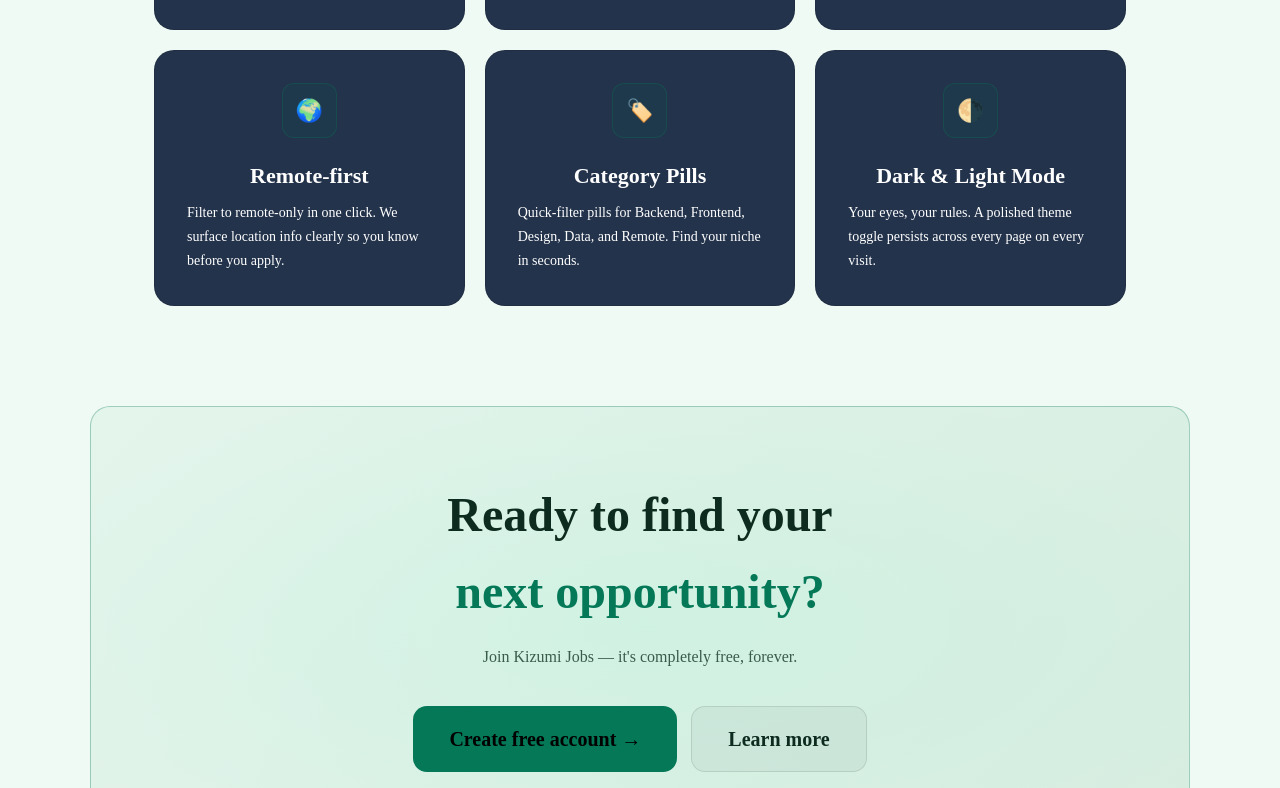
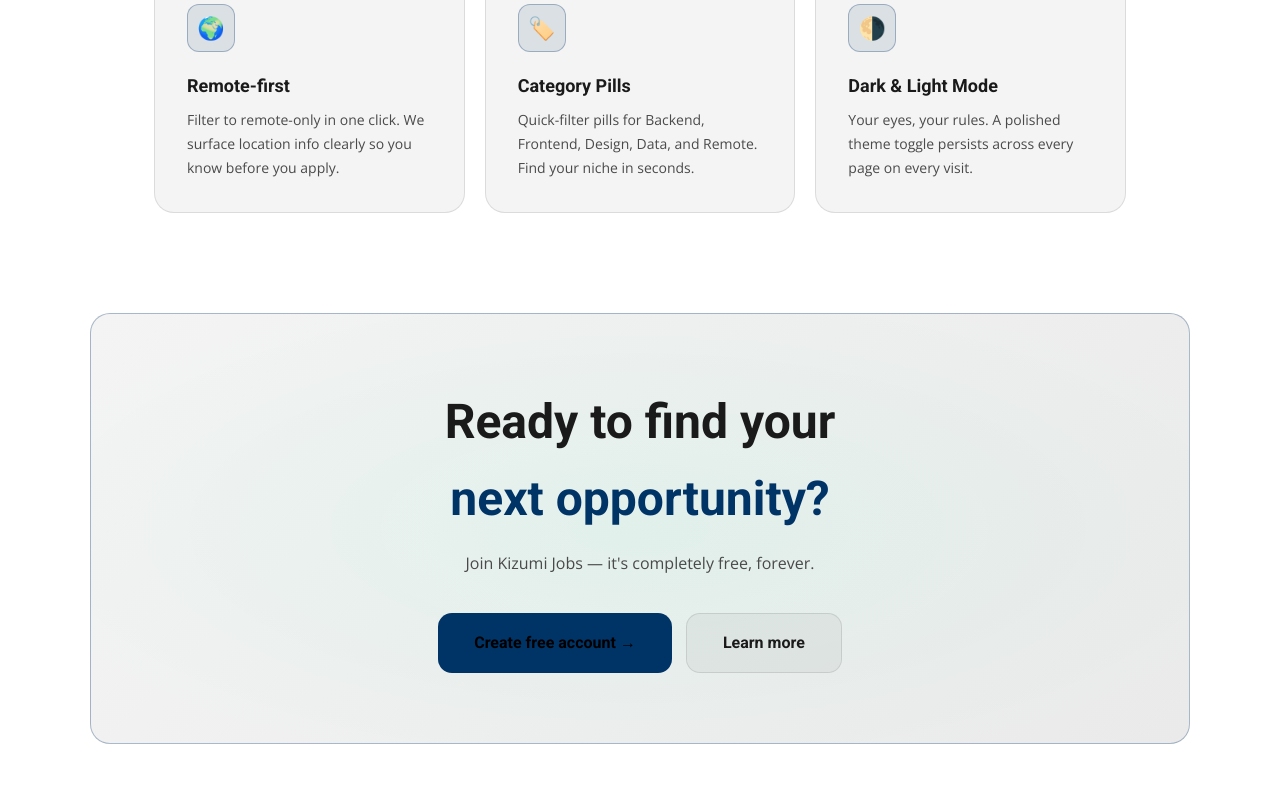
Before and after one commit to M-D-AFTAB/kizumi-jobs, a website: page index.html in a window 1280 px wide. Shown: the part 1531-2319 px from the top of the page. Drawn offline with nearby package versions, Linux system fonts and the light colour scheme; no server answers.

Commit message:
css changes

```diff
--- a/style.css
+++ b/style.css
@@ -1,68 +1,66 @@
-@import url('https://fonts.googleapis.com/css2?family=Syne:wght@400;600;700;800&family=DM+Sans:wght@300;400;500;600&display=swap');
+@import url('https://fonts.googleapis.com/css2?family=Roboto:wght@300;400;500;700&family=Open+Sans:wght@300;400;600;700&display=swap');
 
 /* ═══════════════════════════════════════
    DESIGN TOKENS
 ═══════════════════════════════════════ */
 :root {
-  --bg:           #ffffff;
-  --bg-2:         #808080;
-  --bg-3:         #142d1f;
-  --surface:      rgba(189, 167, 167, 0.04);
-  --surface-2:    rgba(255,255,255,0.07);
-  --border:       rgba(255,255,255,0.08);
-  --border-2:     rgba(72, 255, 0, 0.2);
+  --bg: #ffffff;
+  --bg-2: #f4f4f4;
+  --bg-3: #eaeaea;
+  --surface: rgba(0,0,0,0.04);
+  --surface-2: rgba(0,0,0,0.07);
+  --border: rgba(0,0,0,0.1);
+  --border-2: rgba(0,51,102,0.3);
 
-  --accent:       #14ade4;
-  --accent-dim:   #00cc88;
-  --accent-glow:  rgba(0,255,170,0.15);
-  --lime:         #17a6a1;
-  --lime-dim:     #17dea9;
+  --accent: #003366;
+  --accent-dim: #002244;
+  --accent-glow: rgba(0,51,102,0.1);
+  --lime: #f5a623;
+  --lime-dim: #e09510;
 
-  --text:         #001feb;
-  --text-2:       #000000;
-  --text-3:       #253e34;
+  --text: #1a1a1a;
+  --text-2: #4a4a4a;
+  --text-3: #888888;
 
-  --danger:       #ff4d6d;
-  --warning:      #ffb347;
-  --success:      #00ffaa;
+  --danger: #cc0000;
+  --warning: #f5a623;
+  --success: #007a33;
 
-  --radius:       14px;
-  --radius-sm:    8px;
-  --radius-lg:    20px;
-  --shadow:       0 8px 32px rgba(0,0,0,0.4);
-  --shadow-glow:  0 0 40px rgba(0,255,170,0.08);
+  --radius: 14px;
+  --radius-sm: 8px;
+  --radius-lg: 20px;
+  --shadow: 0 8px 32px rgba(0,0,0,0.12);
+  --shadow-glow: 0 0 40px rgba(0,51,102,0.08);
 
-  --font-display: 'Times New Roman', serif;
-  --font-body:    'Times New Roman', sans-serif;
+  --font-display: 'Roboto', sans-serif;
+  --font-body: 'Open Sans', sans-serif;
 
-  --transition:   0.22s cubic-bezier(0.4, 0, 0.2, 1);
+  --transition: 0.22s cubic-bezier(0.4, 0, 0.2, 1);
 
   /* Mobile nav height — used for offset calculations */
   --nav-h: 63px;
 }
 
-/* Light mode */
-[data-theme="light"] {
-  --bg:           #f0faf5;
-  --bg-2:         #e4f5ec;
-  --bg-3:         #d6ede0;
-  --surface:      rgba(0,0,0,0.04);
-  --surface-2:    rgba(0,0,0,0.07);
-  --border:       rgba(0,0,0,0.1);
-  --border-2:     rgba(4,120,87,0.3);
+/* Dark mode (optional override) */
+[data-theme="dark"] {
+  --bg: #0a1a2e;
+  --bg-2: #0f2040;
+  --bg-3: #142a52;
+  --surface: rgba(255,255,255,0.04);
+  --surface-2: rgba(255,255,255,0.07);
+  --border: rgba(255,255,255,0.08);
+  --border-2: rgba(245,166,35,0.3);
 
-  --accent:       #047857;
-  --accent-dim:   #065f46;
-  --accent-glow:  rgba(4,120,87,0.1);
-  --lime:         #3d8c00;
-  --lime-dim:     #2e6a00;
+  --accent: #f5a623;
+  --accent-dim: #e09510;
+  --accent-glow: rgba(245,166,35,0.15);
 
-  --text:         #0d2b1e;
-  --text-2:       #3a5c4a;
-  --text-3:       #7a9e8a;
+  --text: #f0f4f8;
+  --text-2: #a0b0c0;
+  --text-3: #607080;
 
-  --shadow:       0 8px 32px rgba(0,0,0,0.12);
-  --shadow-glow:  0 0 40px rgba(4,120,87,0.06);
+  --shadow: 0 8px 32px rgba(0,0,0,0.4);
+  --shadow-glow: 0 0 40px rgba(245,166,35,0.08);
 }
 
 /* ═══════════════════════════════════════
@@ -105,7 +103,7 @@ input, textarea { font-family: var(--font-body); }
   position: sticky;
   top: 0;
   z-index: 100;
-  background: #23334b;
+  background: rgba(10,26,20,0.85);
 }
 
 [data-theme="light"] .navbar {
@@ -114,7 +112,7 @@ input, textarea { font-family: var(--font-body); }
 
 .logo {
   font-family: var(--font-display);
-  font-size: 33px;
+  font-size: 22px;
   font-weight: 800;
   letter-spacing: -0.5px;
   color: var(--text);
@@ -125,17 +123,15 @@ input, textarea { font-family: var(--font-body); }
   display: flex;
   align-items: center;
   gap: 8px;
-  margin-left: 35vw;
 }
 
 .nav-links a {
-  color: white;
-  font-size: 18px;
+  color: var(--text-2);
+  font-size: 14px;
   font-weight: 500;
   padding: 8px 14px;
   border-radius: var(--radius-sm);
   transition: all var(--transition);
-  margin-right: 19px
 }
 .nav-links a:hover { color: var(--text); background: var(--surface); }
 .nav-links a.active { color: var(--accent); }
@@ -148,9 +144,7 @@ input, textarea { font-family: var(--font-body); }
   border-radius: var(--radius-sm) !important;
   transition: all var(--transition) !important;
 }
-.nav-btn:hover { background: blue !important;
-  color: #ffffff !important;
-  transform: translateY(-1px); }
+.nav-btn:hover { background: var(--accent-dim) !important; transform: translateY(-1px); }
 
 /* Dark mode toggle */
 .theme-toggle {
@@ -217,7 +211,7 @@ input, textarea { font-family: var(--font-body); }
 }
 @keyframes drawerIn {
   from { opacity: 0; transform: translateY(-8px); }
-  to   { opacity: 1; transform: translateY(0); }
+  to { opacity: 1; transform: translateY(0); }
 }
 .nav-drawer.open { display: flex; }
 .nav-drawer a, .nav-drawer .nav-drawer-btn {
@@ -305,7 +299,7 @@ input, textarea { font-family: var(--font-body); }
 
 @keyframes cardIn {
   from { opacity: 0; transform: translateY(24px) scale(0.96); }
-  to   { opacity: 1; transform: translateY(0) scale(1); }
+  to { opacity: 1; transform: translateY(0) scale(1); }
 }
 
 .auth-brand {
@@ -513,9 +507,9 @@ input, textarea { font-family: var(--font-body); }
   align-items: center;
   gap: 10px;
 }
-.auth-toast.error   { background: rgba(255,77,109,0.12); border: 1px solid rgba(255,77,109,0.3); color: #ff8fa3; }
-.auth-toast.success { background: rgba(0,255,170,0.1);   border: 1px solid rgba(0,255,170,0.2);   color: var(--accent); }
-.auth-toast.show    { display: flex; }
+.auth-toast.error { background: rgba(255,77,109,0.12); border: 1px solid rgba(255,77,109,0.3); color: #ff8fa3; }
+.auth-toast.success { background: rgba(0,255,170,0.1); border: 1px solid rgba(0,255,170,0.2); color: var(--accent); }
+.auth-toast.show { display: flex; }
 
 /* ═══════════════════════════════════════
    FORGOT PASSWORD MODAL
@@ -733,7 +727,7 @@ input, textarea { font-family: var(--font-body); }
 
 @keyframes jobIn {
   from { opacity: 0; transform: translateY(10px); }
-  to   { opacity: 1; transform: translateY(0); }
+  to { opacity: 1; transform: translateY(0); }
 }
 
 .job-main { display: flex; align-items: center; gap: 14px; min-width: 0; flex: 1; }
@@ -776,12 +770,12 @@ input, textarea { font-family: var(--font-body); }
   font-weight: 600;
   letter-spacing: 0.2px;
 }
-.pill-loc  { background: rgba(0,255,170,0.1);  color: var(--accent); }
-.pill-sal  { background: rgba(191,255,79,0.1);  color: var(--lime); }
-.pill-cat  { background: var(--surface-2); color: var(--text-2); }
+.pill-loc { background: rgba(0,255,170,0.1); color: var(--accent); }
+.pill-sal { background: rgba(191,255,79,0.1); color: var(--lime); }
+.pill-cat { background: var(--surface-2); color: var(--text-2); }
 
 .job-right { display: flex; flex-direction: column; align-items: flex-end; gap: 10px; flex-shrink: 0; }
-.job-time  { font-size: 11px; color: var(--text-3); }
+.job-time { font-size: 11px; color: var(--text-3); }
 .apply-btn {
   padding: 8px 18px;
   background: var(--surface);
@@ -870,7 +864,7 @@ input, textarea { font-family: var(--font-body); }
   margin-bottom: 8px;
 }
 .ud-info .ud-email { font-size: 12px; color: var(--text-3); }
-.ud-info .ud-name  { font-size: 14px; font-weight: 600; color: var(--text); }
+.ud-info .ud-name { font-size: 14px; font-weight: 600; color: var(--text); }
 
 .user-dropdown a, .user-dropdown button {
   display: flex;
@@ -950,9 +944,9 @@ input, textarea { font-family: var(--font-body); }
   background: var(--accent-glow);
   border: 1px solid var(--border-2);
   border-radius: 20px;
-  font-size: 18px;
+  font-size: 13px;
   font-weight: 600;
-  color: black;
+  color: var(--accent);
   margin-bottom: 28px;
   animation: fadeUp 0.6s ease both;
 }
@@ -970,7 +964,7 @@ input, textarea { font-family: var(--font-body); }
 .hero h1 .lime { color: var(--lime); }
 
 .hero-desc {
-  font-size: clamp(1.2rem, 2.2vw, 1.4rem);
+  font-size: clamp(1rem, 2vw, 1.2rem);
   color: var(--text-2);
   max-width: 560px;
   margin: 0 auto 40px;
@@ -990,7 +984,7 @@ input, textarea { font-family: var(--font-body); }
   background: var(--accent);
   color: #000;
   font-weight: 700;
-  font-size: 20px;
+  font-size: 16px;
   border-radius: var(--radius);
   border: none;
   cursor: pointer;
@@ -1002,14 +996,14 @@ input, textarea { font-family: var(--font-body); }
   display: inline-flex;
   align-items: center;
 }
-.cta-primary:hover { background: rgb(8, 8, 143); color:white;transform: translateY(-3px); box-shadow: 0 12px 32px rgba(1, 17, 28, 0.25); }
+.cta-primary:hover { background: var(--accent-dim); transform: translateY(-3px); box-shadow: 0 12px 32px rgba(0,255,170,0.25); }
 
 .cta-secondary {
   padding: 16px 36px;
   background: var(--surface);
   color: var(--text);
   font-weight: 600;
-  font-size: 20px;
+  font-size: 16px;
   border-radius: var(--radius);
   border: 1px solid var(--border);
   cursor: pointer;
@@ -1024,7 +1018,7 @@ input, textarea { font-family: var(--font-body); }
 
 @keyframes fadeUp {
   from { opacity:0; transform: translateY(20px); }
-  to   { opacity:1; transform: translateY(0); }
+  to { opacity:1; transform: translateY(0); }
 }
 
 /* Stats strip */
@@ -1035,18 +1029,17 @@ input, textarea { font-family: var(--font-body); }
   margin-top: 70px;
   flex-wrap: wrap;
   animation: fadeUp 0.6s 0.45s ease both;
-
 }
 .stat-item { text-align: center; }
 .stat-num {
   font-family: var(--font-display);
-  font-size: 2.5rem;
+  font-size: 2rem;
   font-weight: 800;
   color: var(--text);
   display: block;
 }
 .stat-num em { color: var(--accent); font-style: normal; }
-.stat-label { font-size: 18px; color: var(--text-3); margin-top: 2px; }
+.stat-label { font-size: 13px; color: var(--text-3); margin-top: 2px; }
 
 /* Features section */
 .features {
@@ -1055,7 +1048,7 @@ input, textarea { font-family: var(--font-body); }
   margin: 0 auto;
 }
 .section-label {
-  font-size: 22px;
+  font-size: 12px;
   font-weight: 700;
   letter-spacing: 2px;
   text-transform: uppercase;
@@ -1064,12 +1057,12 @@ input, textarea { font-family: var(--font-body); }
 }
 .section-title {
   font-family: var(--font-display);
-  font-size: clamp(2rem, 4vw, 3rem);
+  font-size: clamp(1.8rem, 3.5vw, 2.8rem);
   font-weight: 800;
   line-height: 1.2;
   margin-bottom: 16px;
 }
-.section-desc { color: var(--text-2); font-size: 18px; max-width: 480px; }
+.section-desc { color: var(--text-2); font-size: 16px; max-width: 480px; }
 
 .features-grid {
   display: grid;
@@ -1079,38 +1072,33 @@ input, textarea { font-family: var(--font-body); }
 }
 
 .feature-card {
-  background: #23334b;
+  background: var(--bg-2);
   border: 1px solid var(--border);
   border-radius: var(--radius-lg);
   padding: 32px;
   transition: all var(--transition);
   cursor: default;
-  display: flex;
-  flex-direction: column;
-  align-items: center;
 }
 .feature-card:hover { border-color: var(--border-2); transform: translateY(-4px); box-shadow: var(--shadow); }
 
 .feature-icon {
-  width: 55px; height: 55px;
+  width: 48px; height: 48px;
   background: var(--accent-glow);
   border: 1px solid var(--border-2);
   border-radius: 12px;
   display: flex;
   align-items: center;
   justify-content: center;
-  align-self: center;
   font-size: 22px;
   margin-bottom: 20px;
 }
 .feature-card h3 {
   font-family: var(--font-display);
-  color: white;
-  font-size: 22px;
+  font-size: 18px;
   font-weight: 700;
   margin-bottom: 8px;
 }
-.feature-card p { font-size: 14px; color: white; line-height: 1.7; }
+.feature-card p { font-size: 14px; color: var(--text-2); line-height: 1.7; }
 
 /* CTA banner */
 .cta-banner {
@@ -1149,9 +1137,9 @@ footer {
   gap: 16px;
 }
 .footer-links { display: flex; gap: 24px; flex-wrap: wrap; }
-.footer-links a { color: var(--text-3); font-size: 18px; transition: color var(--transition); }
+.footer-links a { color: var(--text-3); font-size: 13px; transition: color var(--transition); }
 .footer-links a:hover { color: var(--text); }
-footer p { font-size: 15px; color: var(--text-3); }
+footer p { font-size: 13px; color: var(--text-3); }
 
 /* ═══════════════════════════════════════
    ABOUT PAGE
```
